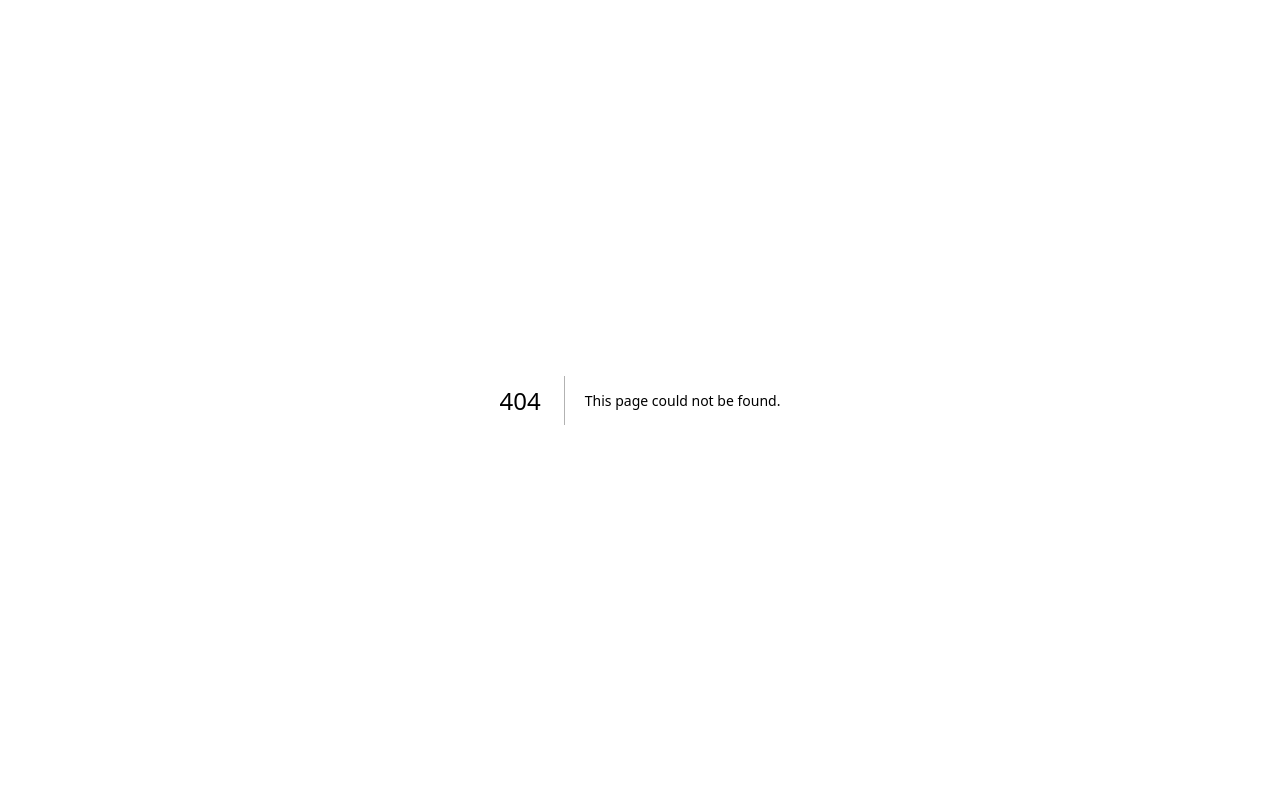
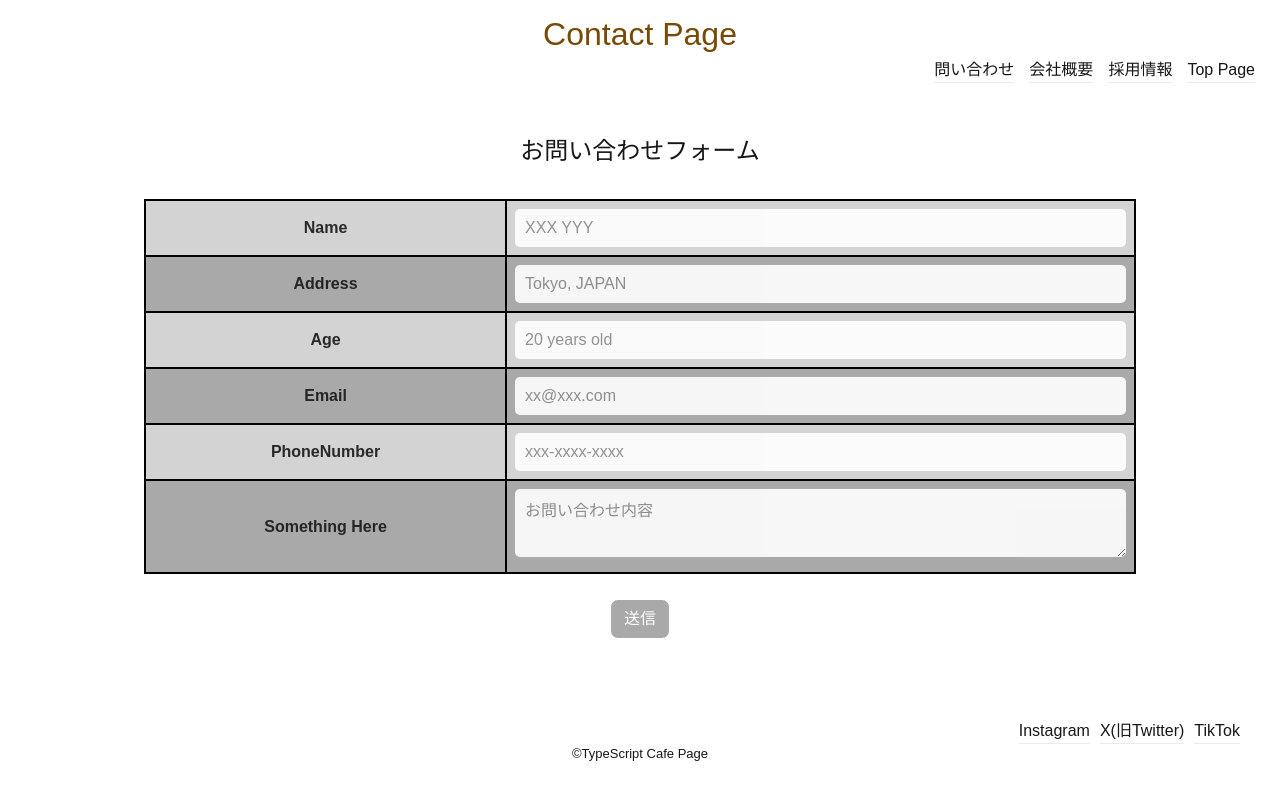
Before and after one commit to TU-web-job/reactProject, a Next.js app: page /cafe/contact in a window 1280 px wide. Before the commit this address had no page. Built offline with nearby package versions, Linux system fonts and the light colour scheme.

Commit message:
contact + button

```diff
--- /dev/null
+++ b/src/app/cafe/contact/page.tsx
@@ -0,0 +1,16 @@
+import { CafeContact } from "myapp/component/CafeContact";
+import { CafeFooter } from "myapp/component/CafeFooter";
+import { CafeHeader } from "myapp/component/CafeHeader";
+import React from "react";
+
+export default function Home() {
+    return (
+        <>
+        <CafeHeader
+          header="Contact Page"
+        />
+        <CafeContact />
+        <CafeFooter />
+        </>
+    );
+}
--- a/src/app/cafe/page.tsx
+++ b/src/app/cafe/page.tsx
@@ -7,10 +7,7 @@ export default function cafe(){
     return(
         <>
         <CafeHeader
-        header="Cafe Top Page"
-        list_A={"問い合わせ"}
-        list_B={"会社概要"}
-        list_C={"採用情報"} />
+        header="Cafe Top Page" />
         <CafeButton config={"Click Here"} />
         <CafeMenu />
         <CafeFooter />
--- /dev/null
+++ b/src/component/CafeContact.tsx
@@ -0,0 +1,40 @@
+import React from "react";
+import style from "../styles/CafeContact.module.css";
+import { title } from "process";
+
+const CONTACT = [
+    {title:"Name",holder:"XXX YYY"},
+    {title:"Address",holder:"Tokyo, JAPAN"},
+    {title:"Age", holder:"20 years old"},
+    {title:"Email", holder:"xx@xxx.com"},
+    {title:"PhoneNumber", holder:"xxx-xxxx-xxxx"}
+]
+
+export function CafeContact(){
+    return (
+        <div className={style.contact}>
+            <h3 className={style.title}>お問い合わせフォーム</h3>
+            <div className={style.tableWrapper}>
+            <table className={style.table}>
+                <tbody>
+                    {CONTACT.map(({title,holder},index) => {
+                        return (
+                            <tr key={index} className={style.tr}>
+                            <th className={style.th}>{title}</th>
+                            <td className={style.td}><input type="text" className={style.input} placeholder={holder} /></td>
+                            </tr>
+                        );
+                    })}
+                <tr className={style.tr}>
+                    <th className={style.th}>Something Here</th>
+                    <td className={style.td}><textarea className={style.textarea} placeholder="お問い合わせ内容"></textarea></td>
+                </tr>
+                </tbody>
+            </table>
+            </div>
+            <div className={style.submit}>
+                <button type="submit" className={style.btnContact}>送信</button>
+            </div>
+        </div>
+    );
+}
--- a/src/component/CafeHeader.tsx
+++ b/src/component/CafeHeader.tsx
@@ -4,19 +4,17 @@ import Link from "next/link";
 
 interface headerText {
     header:String;
-    list_A:String;
-    list_B:String;
-    list_C:String;
 }
 
-export function CafeHeader({header,list_A,list_B,list_C}:headerText){
+export function CafeHeader({header}:headerText){
     return(
         <div className={style.header}>
                 <h1 className={style.text}>{header}</h1>
-                <ul className={style.footerList}>
-                    <Link href="/" className={style.list}>{list_A}</Link>
-                    <Link href="https://www.google.com/" className={style.list}>{list_B}</Link>
-                    <Link href="#" className={style.list}>{list_C}</Link>
+                <ul className={style.headerList}>
+                    <Link href="/cafe/contact" className={style.list}>問い合わせ</Link>
+                    <Link href="https://www.google.com/" className={style.list}>会社概要</Link>
+                    <Link href="#" className={style.list}>採用情報</Link>
+                    <Link href="/cafe" className={style.list} >Top Page</Link>
                 </ul>
         </div>
     );
--- a/src/component/CafeMenu.tsx
+++ b/src/component/CafeMenu.tsx
@@ -1,53 +1,71 @@
-import { subscribe } from "diagnostics_channel";
-import { title } from "process";
-import React from "react";
+"use client"
+import React, {useState} from "react";
 import style from "../styles/CafeContent.module.css";
 
 const DRINK = [
-    {title: "Cafe Latte",
-     price: "$4"
-    },
-    {
-        title:"espresso",
-        price:"$2.5"
-    }
+    {title: "Cafe Latte", price: "$4"},
+    {title: "espresso", price: "$2.5"}
 ]
 
 const FOOD = [
-    {title:  "Sandwich",
-     price: "$3.5"
-    },
-    {title: "Pasta",
-     price: "$4.5"
-    }
+    {title: "Sandwich", price: "$3.5"},
+    {title: "Pasta", price: "$4.5"}
 ]
 
 export function CafeMenu(){
+    const [itemCounts, setItemCount] = useState<Record<string, number>>({});
+
+    const handleCounts = (title: string, delta: number)=>{
+        setItemCount((prev) => ({
+            ...prev,
+            [title]:Math.max(0,(prev[title] || 0) + delta),
+        }));
+    };
+
+
+
     return (
         <>
         <h1 className={style.contentsTitle}>Menu</h1>
+
+        {/* drink menu */}
+        <h3 className={style.menuContent}>DrinkMenu</h3>
         <div className={style.drinkMenu}>
-        {DRINK.map(drink => {
+        {DRINK.map(({title, price}) => {
             return(
-                <div className={style.menuContents}>
-                    <h3 className={style.menuTitle}>Menu: {drink.title}</h3>
-                    <p className={style.menuPrice}>Price: {drink.price}</p>
-                    <button type="submit" className={style.minus}>-</button><button type="submit" className={style.plus}>+</button>
+                <div key={title} className={style.menuContents}>
+                    <h3 className={style.menuTitle}>Menu: {title}</h3>
+                    <p className={style.menuPrice}>Price: {price}</p>
+                    <div className={style.btnWrapper}>
+                        <button type="submit" className={style.minus} onClick={() => handleCounts(title,-1)}>-</button>
+                        <label className={style.menuCount}> {itemCounts[title] || 0} </label>
+                        <button type="submit" className={style.plus} onClick={() => handleCounts(title,1)}>+</button>
+                    </div>
                 </div>
             );
         })}
         </div>
+        {/* food menu */}
+        <h3 className={style.menuContent}>FoodMenu</h3>
         <div className={style.foodMenu}>
-        {FOOD.map(food => {
+        {FOOD.map(({title,price}) => {
             return (
-                <div className={style.menuContents}>
-                    <h3 className={style.menuTitle}>Menu: {food.title}</h3>
-                    <p className={style.menuPrice}>Price: {food.price}</p>
-                    <button type="submit" className={style.minus}>-</button><button type="submit" className={style.plus}>+</button>
+                <div key={title} className={style.menuContents}>
+                    <h3 className={style.menuTitle}>Menu: {title}</h3>
+                    <p className={style.menuPrice}>Price: {price}</p>
+                    <div className={style.btnWrapper}>
+                        <button type="submit" className={style.minus} onClick={() => handleCounts(title,-1)}>-</button>
+                        <label className={style.menuCount}> {itemCounts[title] || 0} </label>
+                        <button type="submit" className={style.plus} onClick={() => handleCounts(title,1)}>+</button>
+                    </div>
                 </div>
             );
         })}
         </div>
+        <div className={style.btnSubmitWrapper}>
+            <button type="submit" className={style.btnConfig}><label className={style.btnText}>確 認</label></button>
+            <button type="reset" className={style.btnReset}><label className={style.btnText}>リセット</label></button>
+        </div>
         </>
     );
 }
--- /dev/null
+++ b/src/styles/CafeContact.module.css
@@ -0,0 +1,76 @@
+.contact {
+    display: flex;
+    flex-direction: column;
+    align-items: center;
+    padding: 20px;
+    width: 100%;
+}
+
+.title {
+    margin-bottom: 30px;
+    font-size: 1.5rem;
+    text-align: center;
+
+}
+
+.tableWrapper {
+    display: flex;
+    flex-direction: column;
+    width: 80%;
+}
+
+
+.th, .td {
+    opacity: 0.9;
+    text-align: center;
+    border: 2px solid #000;
+    padding: 8px;
+}
+
+.tr:nth-child(odd) {
+    background-color: lightgray;
+}
+.tr:nth-child(even){
+    background-color: darkgray;
+}
+
+.input, .textarea {
+    width: 100%;
+    height: 100%;
+    background-color: #fff;
+    padding: 10px;
+    border-radius: 5px;
+}
+
+.submit {
+    display: flex;
+    justify-content: right;
+    align-items: right;
+    width: 80px;
+    height: 60px;
+    padding: 10px;
+    margin-top: 15px;
+}
+
+.btnContact {
+    border: 1px solid #fff;
+    background-color: darkgrey;
+    border-radius: 8px;
+    color: #fff;
+    width:100%;
+    height: 100%;
+    transition: all 0.2s ease;
+}
+
+.btnContact:hover,
+.btnContact:focus,
+.btnContact:active {
+    border: 1px solid #a9a9a9;
+    background-color: #fff;
+    color: #a9a9a9;
+    cursor: pointer;
+}
+
+.btnContact:active {
+    box-shadow: 5px 10px 0 #a9a9a9;
+}
--- a/src/styles/CafeFooter.module.css
+++ b/src/styles/CafeFooter.module.css
@@ -1,6 +1,7 @@
 .footer {
     margin-top: 20px;
     width: 100%;
+    padding: 20px;
 }
 
 .cafeFooter {
@@ -15,6 +16,7 @@
 .footerList {
     display: flex;
     margin-top: 10px;
+    margin-right: 10px;
     justify-content: right;
 }
 
--- a/src/styles/CafeHeader.module.css
+++ b/src/styles/CafeHeader.module.css
@@ -9,7 +9,7 @@
     color: rgb(119, 73, 4);
     font-size: 2rem;
 }
-.footerList {
+.headerList {
     display: flex;
     justify-content: right;
     list-style: none;
@@ -26,3 +26,7 @@
     color: #0070f3;
     border-color: #0070f3;
 }
+
+.list:active {
+    box-shadow: 3px 5px 0 #0070f3;
+}
```
Also changed, not shown: src/styles/CafeContent.module.css (+88 -8 lines).
